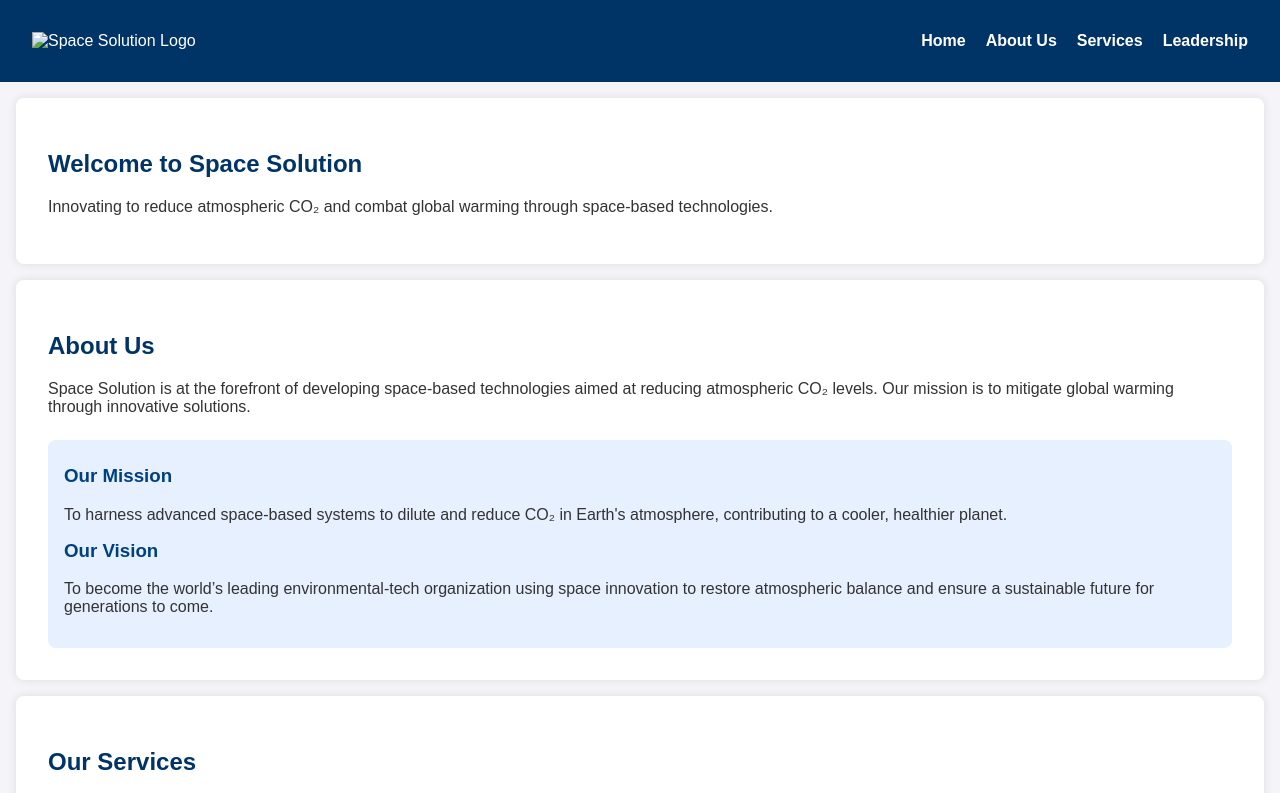
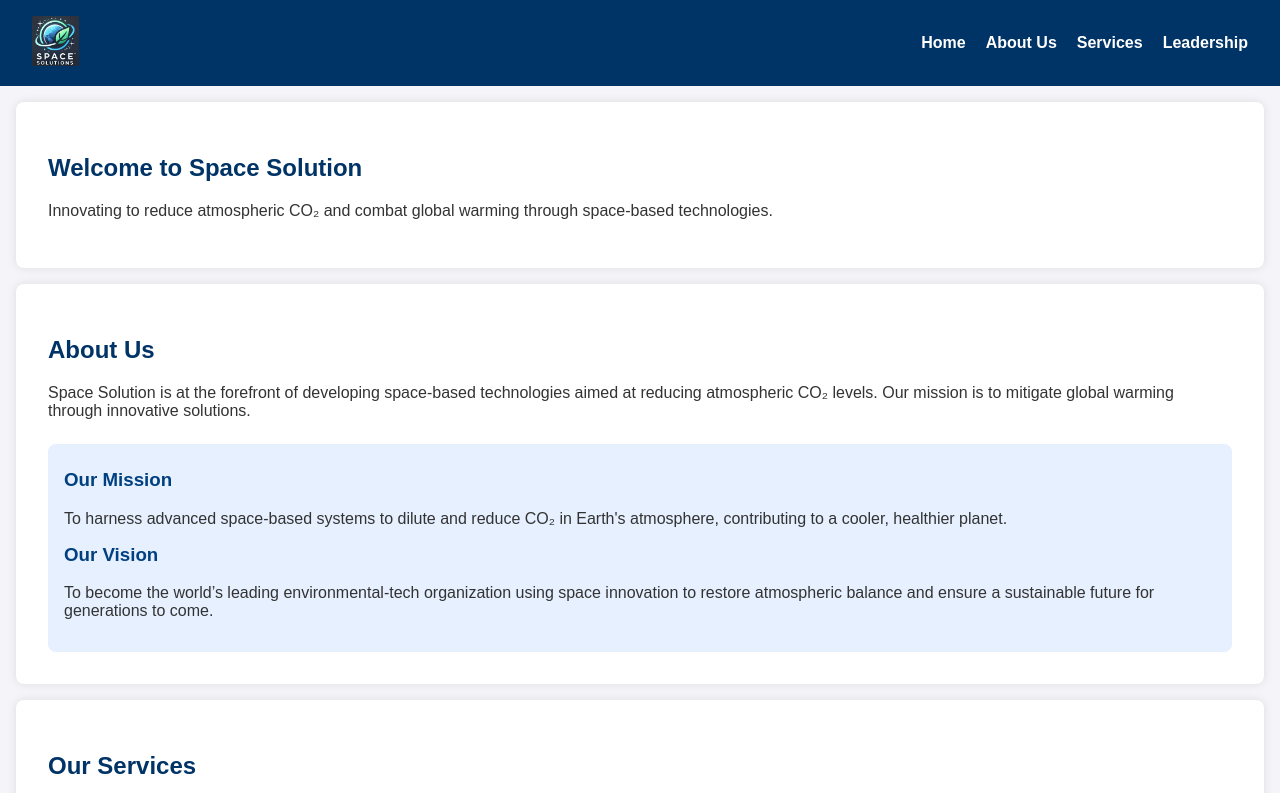
Before and after one commit to space-solutions/soln, a plain HTML site: page index.html in a window 1280 px wide. Shown: the top 793 px of the page. Drawn offline with Linux system fonts and the light colour scheme.

Commit message:
Update index.html

```diff
--- a/index.html
+++ b/index.html
@@ -10,7 +10,7 @@
 <body>
   <header>
     <div class="logo">
-      <img src="logo.png" alt="Space Solution Logo" />
+      <img src="image/spacelogo.jpg" alt="Space Solution Logo" />
     </div>
     <nav>
       <ul>
```
